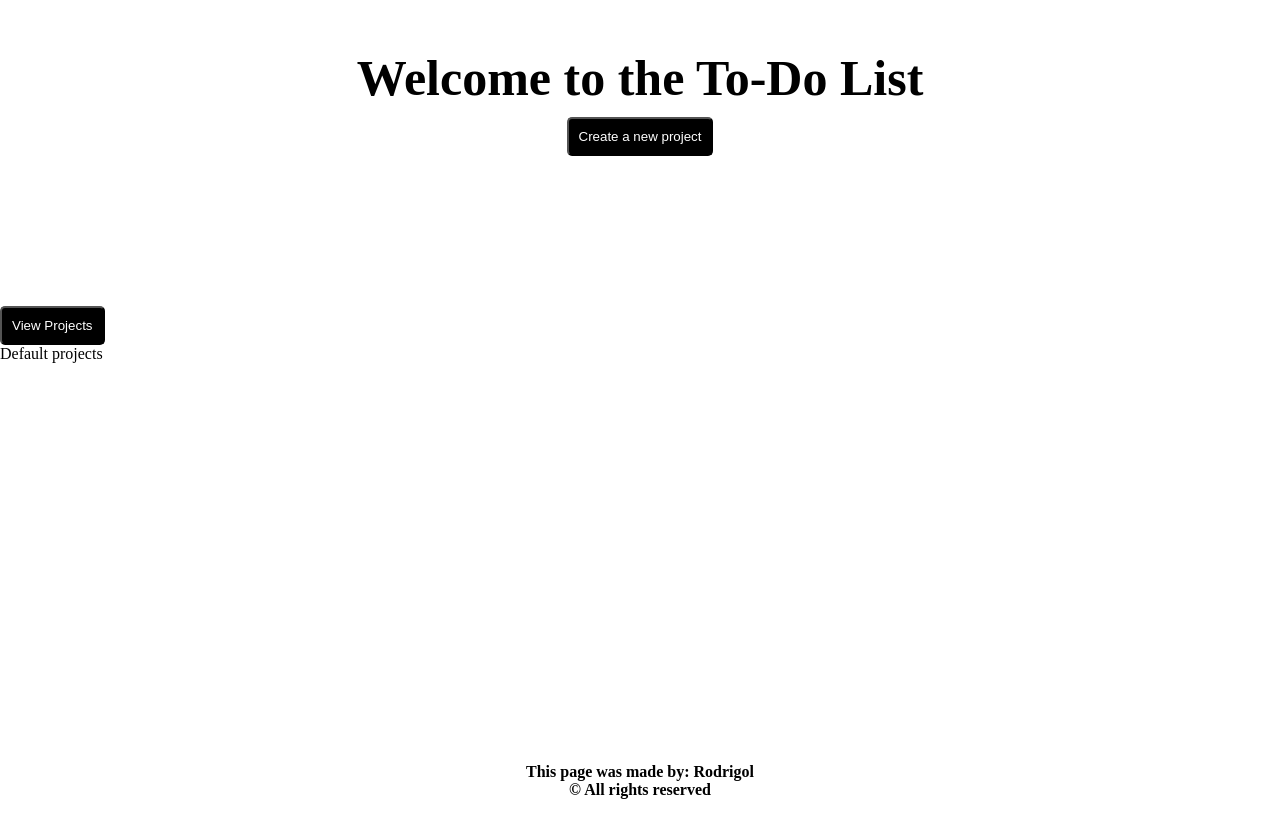
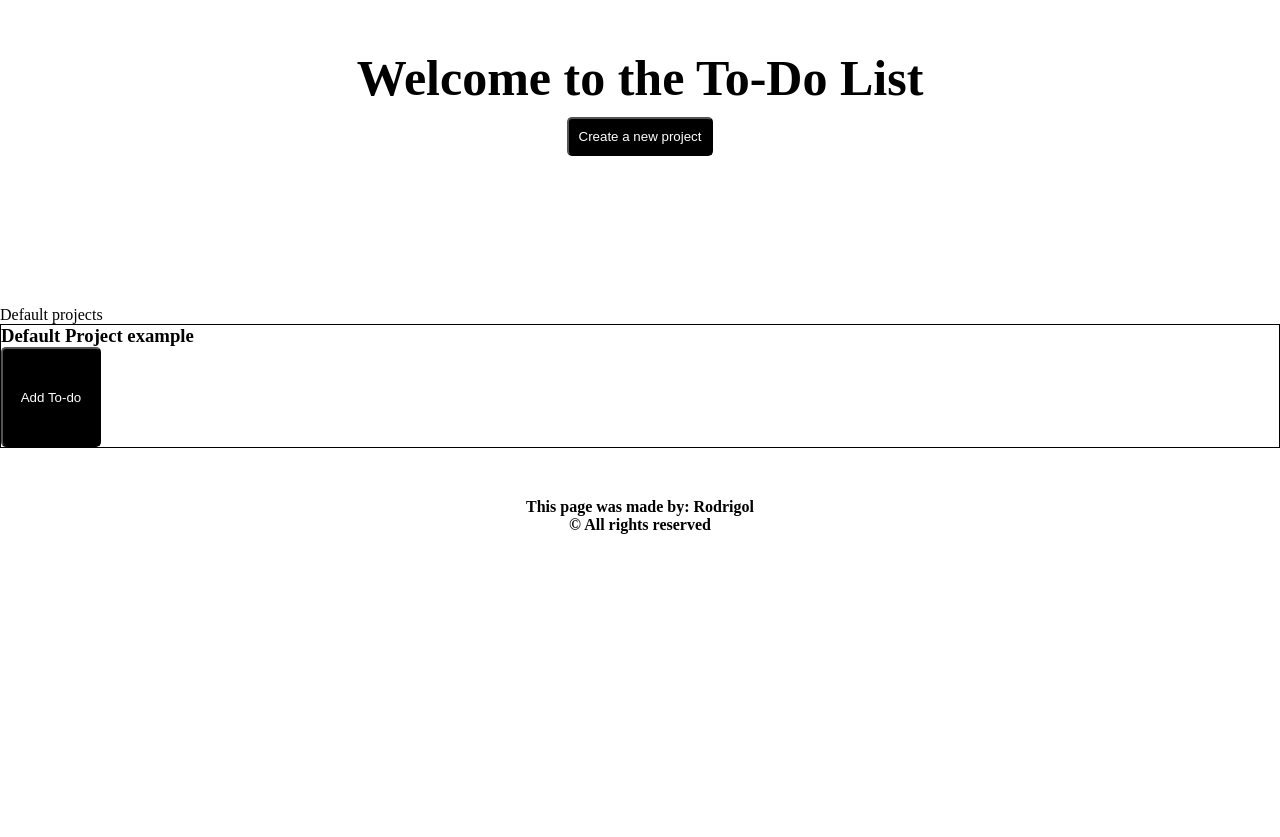
Before and after one commit to RodrigoBernahola/todo-list, a website built with webpack: page src/index.html in a window 1280 px wide. Shown: the part 101-938 px from the top of the page. After the commit the page ends 800 px from the top, so only its background shows below. Built offline with nearby package versions, Linux system fonts and the light colour scheme.

Commit message:
Se agregara un cambio en la forma de interactuar con la pagina

```diff
--- a/src/index.js
+++ b/src/index.js
@@ -1,18 +1,76 @@
 //Imports section
 import { Todo } from './modules/logic/todo.js';
-import { createLandingPage } from './modules/views/landing.js';
+import { createFooter } from './modules/views/components/footer.js';
+import { createLandingPage } from './modules/views/components/landing.js';
+import { Controller } from './modules/controllers/controller.js';
+import { createIUProject } from './modules/views/components/createIUProject.js';
+import { createDialog } from './modules/views/components/dialog.js';
+
 import './styles/styles.css';
-
 
 
 if (process.env.NODE_ENV !== 'production') {
     console.log('Looks like we are in development mode!');
 }
 
+
 document.addEventListener('DOMContentLoaded', () => {
 
+    //Selección del elemento body (referencia)
     const body = document.querySelector('body');
+
+    //Agregar contenido de la landing page
     const landingPage = createLandingPage();
     body.appendChild(landingPage);
 
+    //Agregar la etiqueta dialogs al body
+    const dialog = createDialog();
+    body.appendChild(dialog);
+
+    //Agregar el contenido del footer
+    const footer = createFooter();
+    body.appendChild(footer)
+
+    //Selección del elemento contenedor de proyectos
+    const gridContainer = document.querySelector('.gridContainer');
+
+
+    //CU (Añadir To-Do a un proyecto específico)
+    //<-------------------------------------------------------------->
+
+
+    //Se crea el objeto que es controlador del caso de uso (Gestor)
+
+    const projectController =  new Controller([]);
+
+    projectController.createProject('Default Project example');
+
+    console.log(projectController);
+
+    //En esta sección se hardcodea un nuevo Todo (estos datos deberán ser tomados desde la interfaz, luego validados y si son correctos crear y agregar un nuevo To-Do al proyecto que se haya seleccionado en la interfaz).
+
+    // const myTodo = new Todo('Task 1', 'Description', '2025-05-12', 'High', 'Some notes', false);
+
+    // projectController.projects[0].addTodo(myTodo);
+
+    // console.log(projectController);
+
+    //El primer proyecto "default" debe ser hardcodeado porque se carga al entrar a la página. Crear esa lógica.
+
+
+    //Creo la interfaz de un nuevo proyecto, extrayendo los datos del primer elemento del array del controllador, que contiene a los proyectos, la función devuelve la iu necesaria y la agrego al contenedor de proyectos luego.
+
+    console.log(projectController.projects[0]);
+    console.log(gridContainer)
+
+    const iuNewProject = createIUProject(projectController.projects[0]);
+    gridContainer.appendChild(iuNewProject);
+
+
+    //Manejar los eventos
+
+    const botonAgregarTodo = document.querySelector('.add-todo');
+
+    botonAgregarTodo.addEventListener('click', (e) => {projectController.addTodo(e)});
+
 });
--- /dev/null
+++ b/src/modules/controllers/controller.js
@@ -0,0 +1,37 @@
+import {Project} from '../logic/project.js';
+
+class Controller {
+
+    constructor(projects) {
+
+        this.projects = projects;
+
+    }
+
+    createProject(projectName) {
+
+        //Agregar comprobación luego, de que no haya un proyecto con el mismo nombre en el array de proyectos.
+
+        const project = new Project(projectName, []);
+        this.projects.push(project);
+
+    }
+
+    removeProject(projectName) {
+
+        //Buscar el proyecto y eliminarlo del array de proyectos del controlador.
+
+    }
+
+    addTodo(e) {
+
+        //Esto obtiene el HTML del proyecto que ha sido clickeado
+        console.log(e.target.parentElement);
+
+    }
+
+
+
+}
+
+export {Controller};
--- /dev/null
+++ b/src/modules/logic/project.js
@@ -0,0 +1,26 @@
+import {Todo} from './todo.js';
+
+
+class Project {
+
+    //Las propiedades del proyecto por ahora son su nombre:String y la lista de todos que posee todosList:Array
+
+    constructor(name, todosList) {
+        this.name = name;
+        this.todosList = todosList;
+    }
+
+
+
+    addTodo(event) {
+
+
+        //this.todosList.push(todo);
+
+    }
+
+
+
+}
+
+export {Project};
--- a/src/modules/logic/todo.js
+++ b/src/modules/logic/todo.js
@@ -5,18 +5,14 @@ class Todo {
         this.description = description;
         this.dueDate = dueDate;
         this.priority = priority;
-        this.notes = notes;
         this.checklist = checklist;
     }
 
-//     // Getter
-//   get area() {
-//     return this.calcArea();
-//   }
-//   // Method
-//   calcArea() {
-//     return this.height * this.width;
-//   }
+    toggleChecklistState () {
+
+       this.checklist = !this.checklist;
+
+    }
 
 
 }
--- a/src/modules/views/cardGrid.js
+++ b/src/modules/views/components/cardGrid.js
@@ -2,9 +2,6 @@ export function createGrid() {
 
     const gridContainer = document.createElement('div');
     gridContainer.classList.add('gridContainer');
-
-    const button = document.createElement('button');
-    button.textContent = 'View Projects';
 
     const divGrid = document.createElement('div');
 
@@ -12,7 +9,6 @@ export function createGrid() {
     defaultCard.classList.add('card');
     defaultCard.textContent = 'Default projects';
 
-    gridContainer.appendChild(button);
     divGrid.appendChild(defaultCard)
     gridContainer.appendChild(divGrid);
 
--- /dev/null
+++ b/src/modules/views/components/createIUProject.js
@@ -0,0 +1,23 @@
+export function createIUProject(project) {
+
+    const projectDiv = document.createElement('div');
+    projectDiv.classList.add('project');
+
+    const projectName = document.createElement('h3');
+    projectName.textContent = project.name;
+
+    const todosContainer = document.createElement('div');
+    todosContainer.classList.add('todosContainer');
+
+    const button = document.createElement('button');
+    button.textContent = 'Add To-do';
+    button.classList.add('add-todo')
+
+
+    projectDiv.appendChild(projectName);
+    projectDiv.appendChild(button);
+    projectDiv.appendChild(todosContainer);
+
+    return projectDiv;
+
+}
--- /dev/null
+++ b/src/modules/views/components/dialog.js
@@ -0,0 +1,53 @@
+//Función encargada de crear y agregar el dialog para obtener los datos del usuario
+
+export function createDialog() {
+
+    //Creo el elemento <dialog>
+    const dialog = document.createElement('dialog');
+
+    //Creo el título del dialogo <h2>
+    const h2 = document.createElement('h2');
+    h2.textContent = 'Agregar nuevo To-Do a este proyecto';
+    dialog.appendChild(h2);
+
+    //Creo el formulario que estará dentro del dialog
+    const form = document.createElement('form');
+    form.setAttribute('method', 'dialog');
+    dialog.appendChild(form);
+
+    //Creo el campo título del To-do a ingresar
+    const labelTitle = document.createElement('label');
+    labelTitle.textContent = 'To-do Title:';
+    labelTitle.setAttribute('for', 'title');
+    form.appendChild(labelTitle);
+
+    const inputTitle = document.createElement('input');
+    inputTitle.setAttribute('type', 'text');
+    inputTitle.setAttribute('id', 'title');
+    inputTitle.setAttribute('name', 'title');
+    inputTitle.required = true;
+    form.appendChild(inputTitle);
+
+
+    //Creo el campo descripción del To-do a ingresar
+    const descriptionLabel = document.createElement('label');
+    descriptionLabel.textContent = 'Add a description:';
+    descriptionLabel.setAttribute('for', 'description');
+    form.appendChild(descriptionLabel);
+
+    const descriptionTextArea = document.createElement('textarea');
+    descriptionTextArea.setAttribute('id', 'description');
+    descriptionTextArea.setAttribute('maxlength', '100');
+    descriptionTextArea.setAttribute('name', 'description');
+    descriptionTextArea.setAttribute('rows', '3');
+    form.appendChild(descriptionTextArea);
+
+    //Crear el campo fecha, luego modificarlo
+    const dateLabel = document.createElement('label');
+    dateLabel.textContent = 'Ingresa la fecha de vencimiento:';
+    dateLabel.setAttribute('for', 'date');
+
+
+    return dialog
+
+}
--- a/src/modules/views/footer.js
+++ b/src/modules/views/components/footer.js
@@ -1,4 +1,4 @@
-import '../../styles/footer.css';
+import '../../../styles/footer.css';
 
 export function createFooter() {
 
--- a/src/modules/views/hero.js
+++ b/src/modules/views/components/hero.js
@@ -1,5 +1,5 @@
 //Esta función se encarga de crear y exportar el hero de la landing page.
-import '../../styles/hero.css';
+import '../../../styles/hero.css';
 
 
 export function createHero() {
--- a/src/modules/views/landing.js
+++ b/src/modules/views/components/landing.js
@@ -1,19 +1,16 @@
 import { createHero } from './hero.js';
 import { createGrid } from './cardGrid.js';
-import { createFooter } from './footer.js';
 
 export function createLandingPage() {
 
     const hero = createHero();
     const gridContainer = createGrid();
-    const footer = createFooter();
 
-    const container = document.createElement('div');
+    const container = document.createElement('main');
     container.classList.add('landing-page');
 
     container.appendChild(hero);
     container.appendChild(gridContainer);
-    container.appendChild(footer);
 
     return container;
 
--- a/src/styles/styles.css
+++ b/src/styles/styles.css
@@ -17,3 +17,19 @@ body > div{
 button:hover {
     cursor: pointer;
 }
+
+.project {
+
+    /* Agregar estilos para que todos los proyectos se vean iguales en cuanto a apariencia */
+    border: 1px solid black;
+    display: flex;
+    flex-direction: column;
+
+}
+
+.add-todo {
+
+    width: 100px;
+    height: 100px;
+
+}
```
Also changed, not shown: 1 other file.
